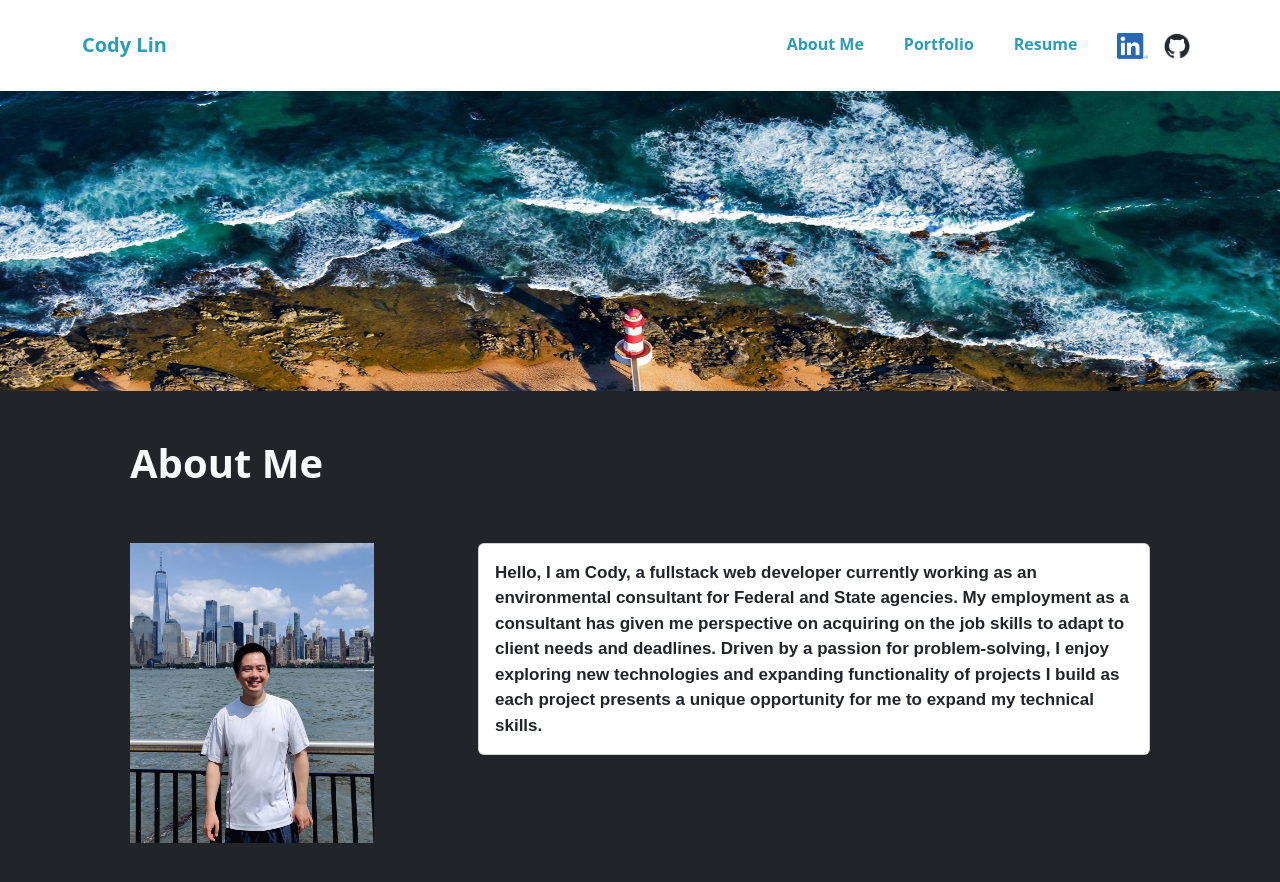
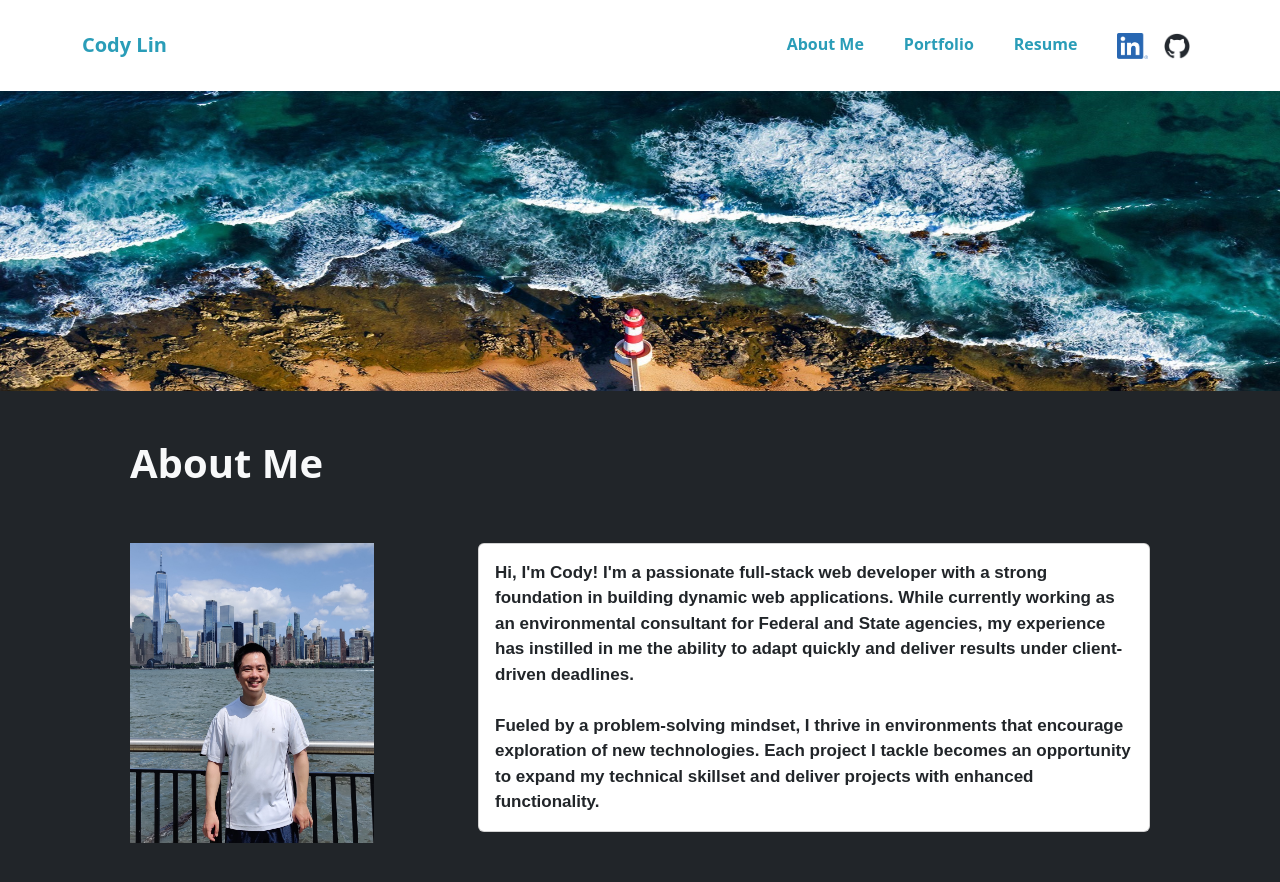
Before and after one commit to CodyCCL/CodyLinPortfolio, a React (Vite) app: page / in a window 1280 px wide. Shown: the top 882 px of the page. Built offline with nearby package versions, Linux system fonts and the light colour scheme.

Commit message:
upd resume and intro

```diff
--- a/src/pages/aboutme.jsx
+++ b/src/pages/aboutme.jsx
@@ -36,10 +36,12 @@ const aboutme = () => {
         <Col className='col-md-8'>
         <Card className='text-dark '>
           <CardBody style={styles.text}> <strong>
-          Hello, I am Cody, a fullstack web developer currently working as an environmental consultant for Federal and State agencies.
-          My employment as a consultant has given me perspective on acquiring on the job skills to adapt to client needs and deadlines.
-          Driven by a passion for problem-solving, I enjoy exploring new technologies and expanding functionality of projects I build
-          as each project presents a unique opportunity for me to expand my technical skills.</strong>
+          Hi, I'm Cody! I'm a passionate full-stack web developer with a strong foundation in building
+          dynamic web applications. While currently working as an environmental consultant for Federal and State agencies,
+          my experience has instilled in me the ability to adapt quickly and deliver results under client-driven deadlines.<br></br><br></br>
+
+          Fueled by a problem-solving mindset, I thrive in environments that encourage exploration of new technologies.
+          Each project I tackle becomes an opportunity to expand my technical skillset and deliver projects with enhanced functionality.</strong>
         </CardBody>
         </Card>
         </Col>
```
Also changed, not shown: public/Resume2024.png.
